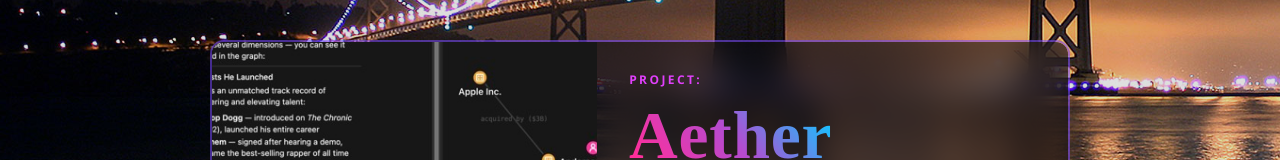
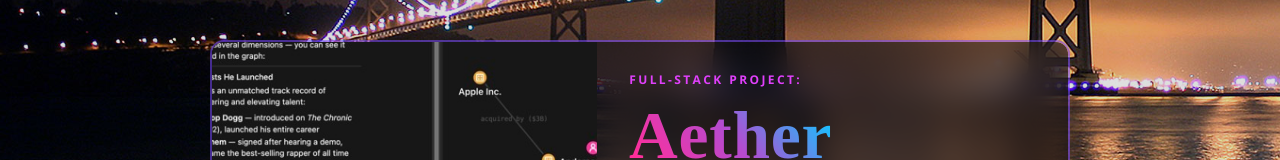
Before and after one commit to andrewbaldock/website, a React (Vite) app: page / in a window 1280 px wide. Shown: the part 603-763 px from the top of the page. Built offline with nearby package versions, Linux system fonts and the light colour scheme; a web font is replaced by a local one.

Commit message:
copy update

```diff
--- a/src/components/AetherCard.jsx
+++ b/src/components/AetherCard.jsx
@@ -9,7 +9,7 @@ export default function AetherCard() {
         <Link className="aether-card" to="/aether">
           <img className="aether-card__screenshot" src="/images/aether-card-screenshot.jpg" alt="Aether conversational explorer" />
           <div className="aether-card__body">
-            <p className="aether-card__label">Project:</p>
+            <p className="aether-card__label">Full-Stack Project:</p>
             <svg className="aether-card__wordmark" viewBox="0 0 480 100" aria-label="Aether">
               <defs>
                 {/* Pink(bottom-left) → cyan(top-right) — matches the live app brand */}
```
